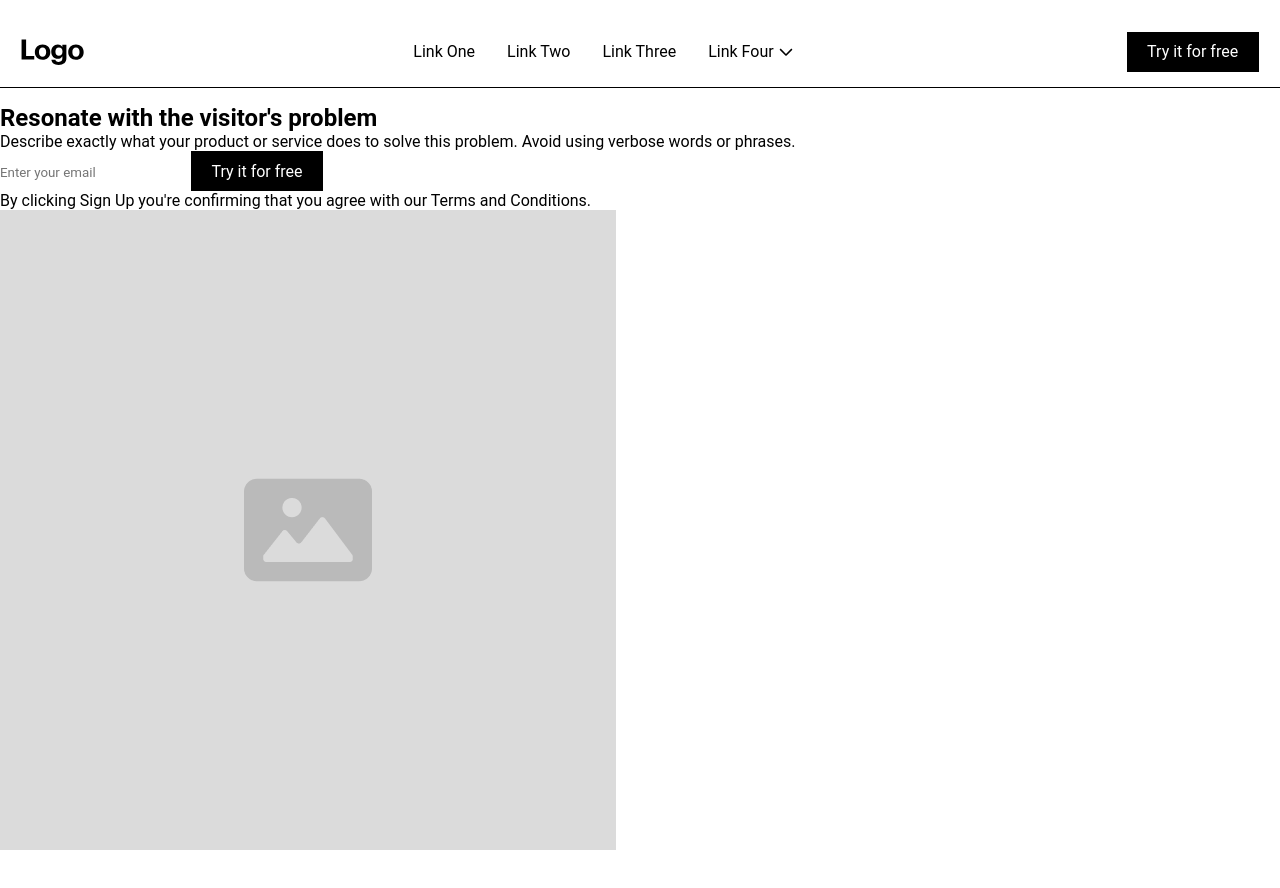
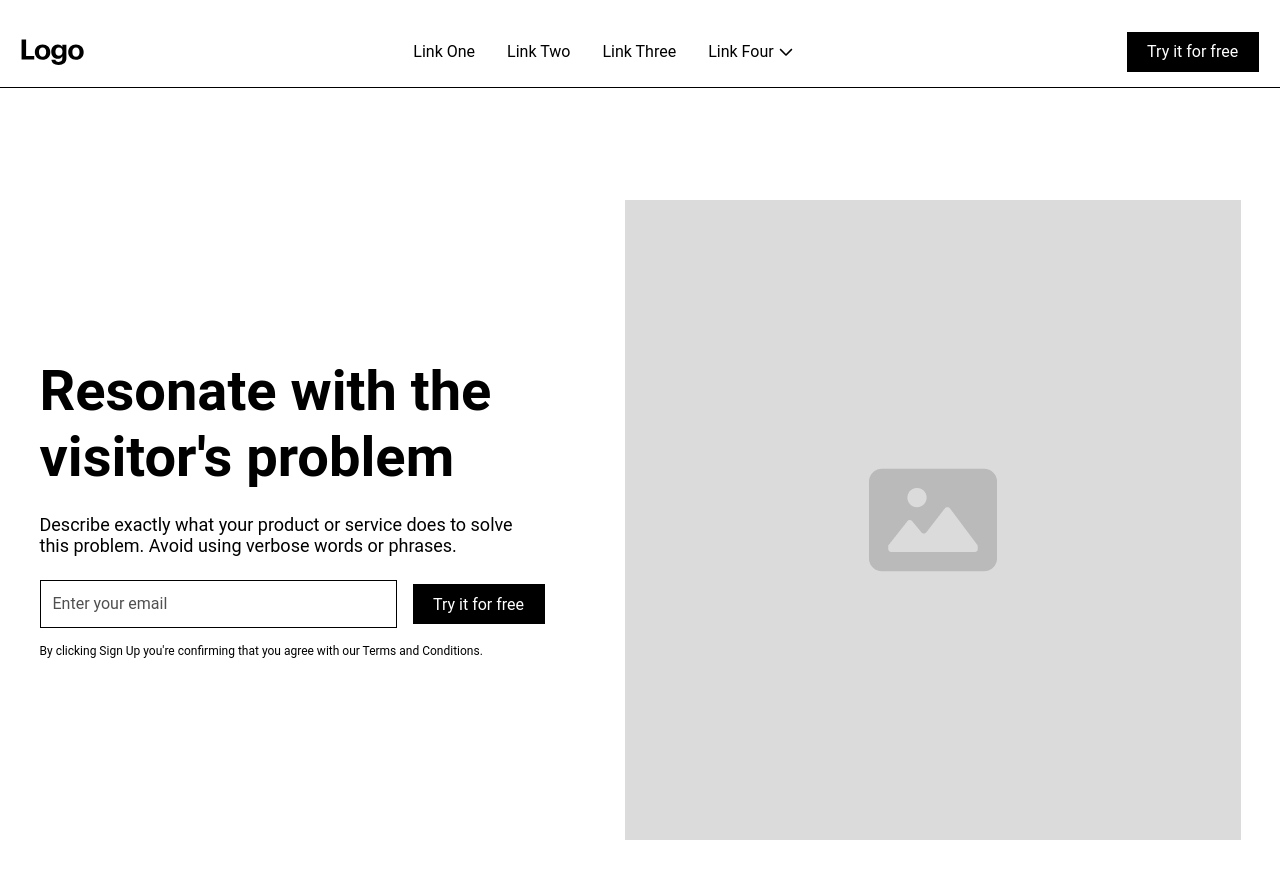
Before and after one commit to annaagabi/react-course, a React (Create React App) app: page / in a window 1280 px wide. Shown: the top 888 px of the page. Before the commit the page ends 854 px from the top, so only its background shows below. Built offline with nearby package versions, Linux system fonts and the light colour scheme.

Commit message:
Feat: primeira seção finalizada

```diff
--- a/src/components/section/index.jsx
+++ b/src/components/section/index.jsx
@@ -1,4 +1,5 @@
 import Placeholder from "../../assets/image/Placeholder Image.svg"
+import './style.css'
 
 export default function Section(){
     return(
@@ -6,8 +7,10 @@ export default function Section(){
             <div className="section-container">
                 <h1>Resonate with the visitor's problem</h1>
                 <p>Describe exactly what your product or service does to solve this problem. Avoid using verbose words or phrases.</p>
-                <input type="email" placeholder="Enter your email" />
-                <button type="button">Try it for free</button>
+                <div className="signup">
+                    <input type="email" placeholder="Enter your email" />
+                    <button type="button">Try it for free</button>
+                </div>
                 <p>By clicking Sign Up you're confirming that you agree with our Terms and Conditions.</p>
             </div>
             <img src={Placeholder} alt="Imagem com fundo cinza e um ícone de imagem dentro" />
```
